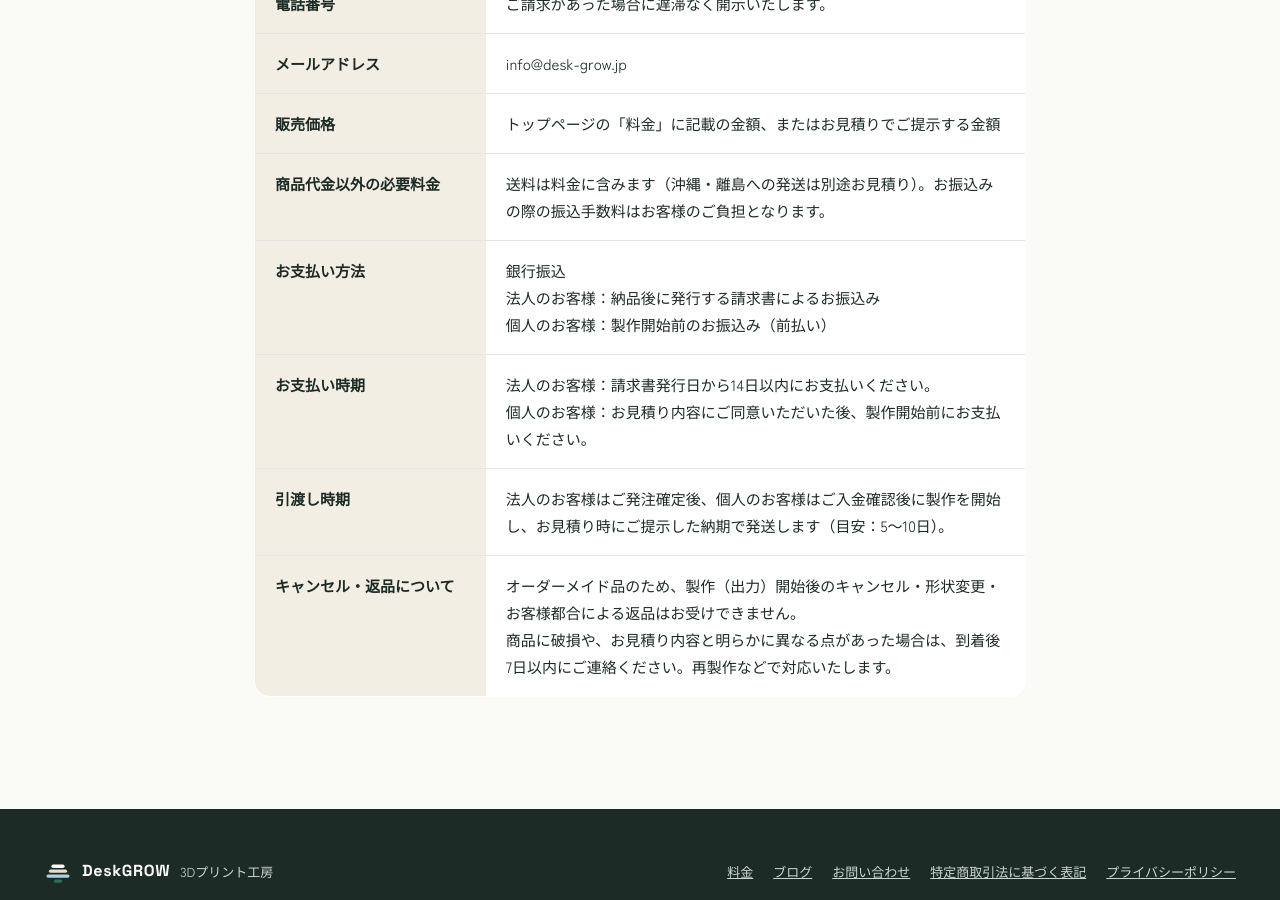
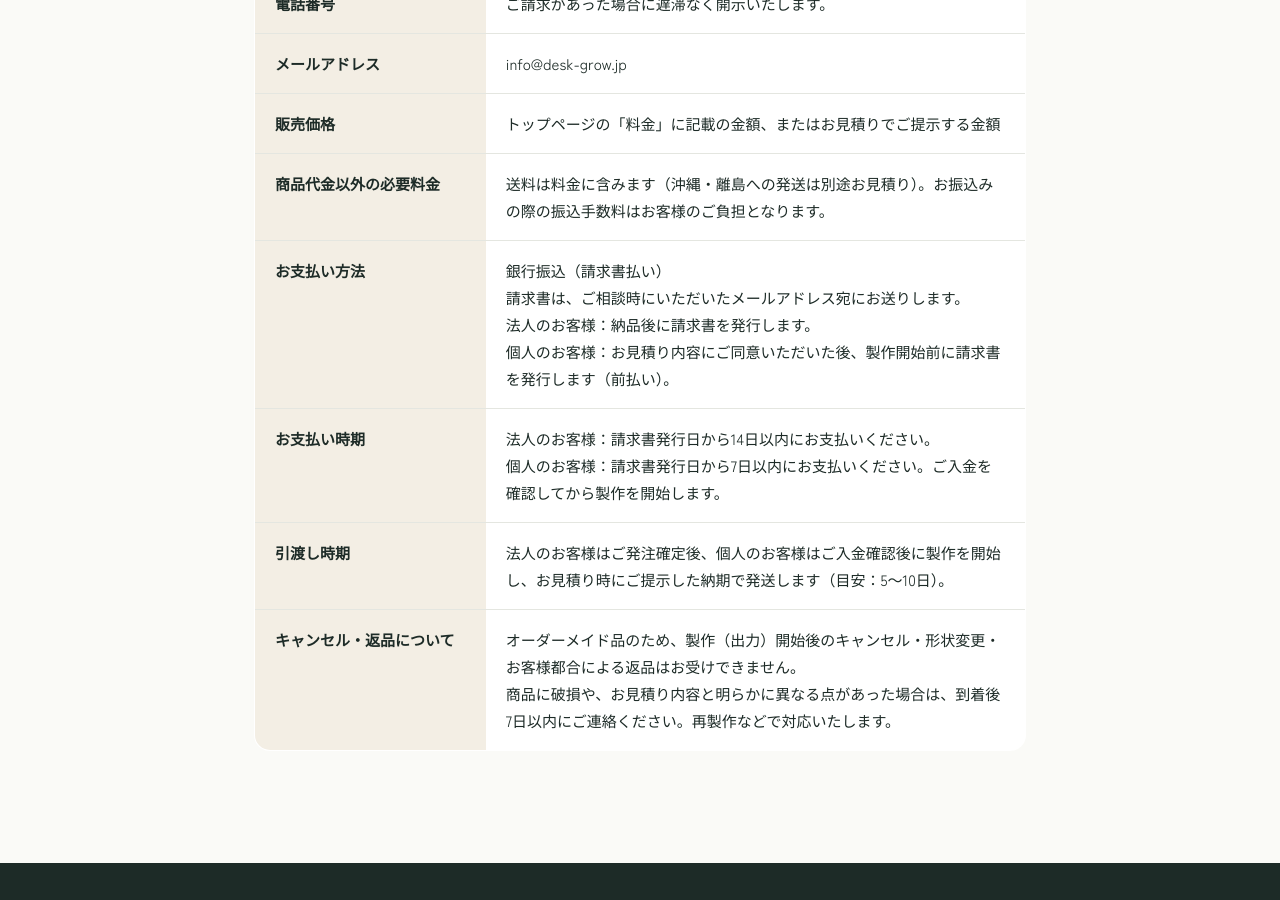
Before and after one commit to deskgrow/desk-grow-site, a Jekyll site: the page built from legal/index.html, in a window 1280 px wide and 900 px high, scrolled down 562 px. Built offline with Jekyll 4.4.1, drawn with Linux system fonts in a browser that asks for light colours.

Commit message:
Update index.html特商法表記：個人は請求書発行後7日以内の前払い、請求書はメールで送付

```diff
--- a/legal/index.html
+++ b/legal/index.html
@@ -15,8 +15,8 @@ description: DeskGROW 3Dプリント工房の特定商取引法に基づく表
 <tr><th scope="row">メールアドレス</th><td>info@desk-grow.jp</td></tr>
 <tr><th scope="row">販売価格</th><td>トップページの「料金」に記載の金額、またはお見積りでご提示する金額</td></tr>
 <tr><th scope="row">商品代金以外の必要料金</th><td>送料は料金に含みます（沖縄・離島への発送は別途お見積り）。お振込みの際の振込手数料はお客様のご負担となります。</td></tr>
-<tr><th scope="row">お支払い方法</th><td>銀行振込<br>法人のお客様：納品後に発行する請求書によるお振込み<br>個人のお客様：製作開始前のお振込み（前払い）</td></tr>
-<tr><th scope="row">お支払い時期</th><td>法人のお客様：請求書発行日から14日以内にお支払いください。<br>個人のお客様：お見積り内容にご同意いただいた後、製作開始前にお支払いください。</td></tr>
+<tr><th scope="row">お支払い方法</th><td>銀行振込（請求書払い）<br>請求書は、ご相談時にいただいたメールアドレス宛にお送りします。<br>法人のお客様：納品後に請求書を発行します。<br>個人のお客様：お見積り内容にご同意いただいた後、製作開始前に請求書を発行します（前払い）。</td></tr>
+<tr><th scope="row">お支払い時期</th><td>法人のお客様：請求書発行日から14日以内にお支払いください。<br>個人のお客様：請求書発行日から7日以内にお支払いください。ご入金を確認してから製作を開始します。</td></tr>
 <tr><th scope="row">引渡し時期</th><td>法人のお客様はご発注確定後、個人のお客様はご入金確認後に製作を開始し、お見積り時にご提示した納期で発送します（目安：5〜10日）。</td></tr>
 <tr><th scope="row">キャンセル・返品について</th><td>オーダーメイド品のため、製作（出力）開始後のキャンセル・形状変更・お客様都合による返品はお受けできません。<br>商品に破損や、お見積り内容と明らかに異なる点があった場合は、到着後7日以内にご連絡ください。再製作などで対応いたします。</td></tr>
 </table>
```
